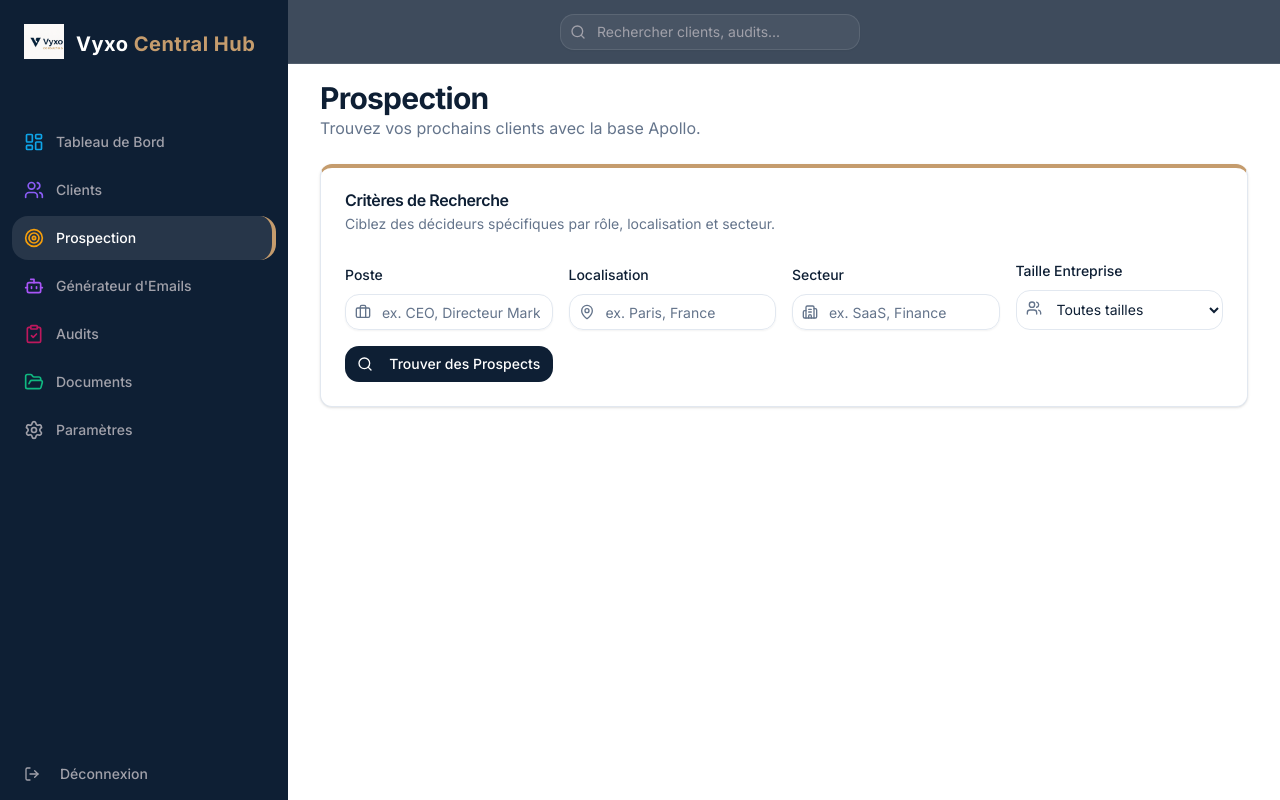
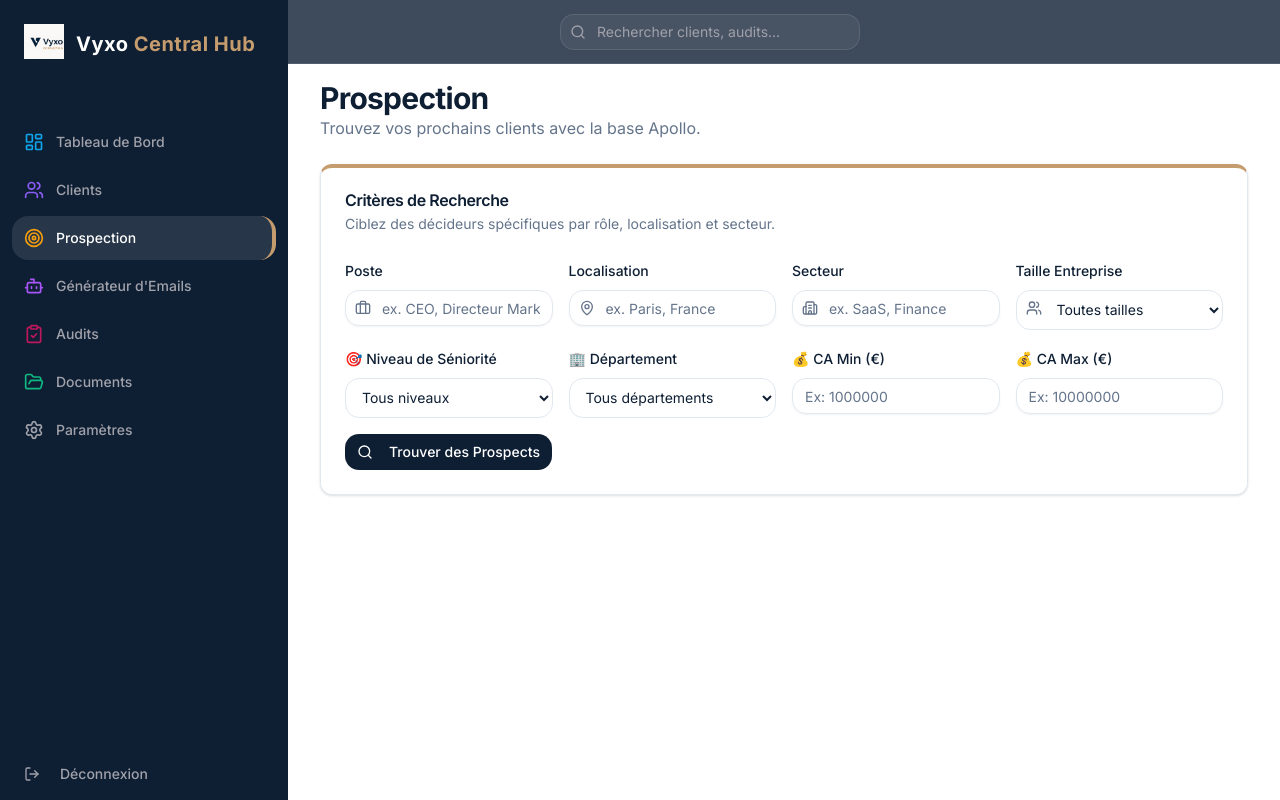
Before and after one commit to MaitreCoq95/VyxoCentralHub3.0, a Next.js app: page /prospecting in a window 1280 px wide. Built offline with nearby package versions, Linux system fonts and the light colour scheme.

Commit message:
feat: add 4 new prospecting filters (seniority, department, revenue, expanded titles)

```diff
--- a/app/(dashboard)/prospecting/page.tsx
+++ b/app/(dashboard)/prospecting/page.tsx
@@ -30,7 +30,11 @@ export default function ProspectingPage() {
     jobTitle: "",
     location: "",
     industry: "",
-    companySize: ""
+    companySize: "",
+    seniority: "",
+    department: "",
+    revenueMin: "",
+    revenueMax: ""
   })
   const [results, setResults] = useState<Prospect[]>([])
   const [loading, setLoading] = useState(false)
@@ -40,7 +44,7 @@ export default function ProspectingPage() {
 
   async function handleSearch(e: React.FormEvent) {
     e.preventDefault()
-    if (!searchParams.jobTitle && !searchParams.industry) {
+    if (!searchParams.jobTitle && !searchParams.industry && !searchParams.seniority && !searchParams.department) {
       toast({
         variant: "destructive",
         title: t("prospect.missingCriteria"),
@@ -180,7 +184,8 @@ export default function ProspectingPage() {
           <CardDescription>{t("prospect.targetDecisionMakers")}</CardDescription>
         </CardHeader>
         <CardContent>
-          <form onSubmit={handleSearch} className="grid grid-cols-1 md:grid-cols-4 gap-4 items-end">
+          <form onSubmit={handleSearch} className="space-y-4">
+            <div className="grid grid-cols-1 md:grid-cols-4 gap-4">
             <div className="space-y-2">
               <label className="text-sm font-medium">{t("prospect.jobTitle")}</label>
               <div className="relative">
@@ -238,7 +243,68 @@ export default function ProspectingPage() {
                   </select>
                 </div>
               </div>
-            <Button type="submit" disabled={loading} className="bg-vyxo-navy hover:bg-vyxo-navy/90 text-white">
+            </div>
+
+            {/* NEW FILTERS ROW */}
+            <div className="grid grid-cols-1 md:grid-cols-4 gap-4">
+              <div className="space-y-2">
+                <label className="text-sm font-medium">🎯 Niveau de Séniorité</label>
+                <select
+                  className="flex h-10 w-full rounded-md border border-input bg-background px-3 py-2 text-sm ring-offset-background focus-visible:outline-none focus-visible:ring-2 focus-visible:ring-ring focus-visible:ring-offset-2 disabled:cursor-not-allowed disabled:opacity-50"
+                  value={searchParams.seniority}
+                  onChange={(e) => setSearchParams({...searchParams, seniority: e.target.value})}
+                >
+                  <option value="">Tous niveaux</option>
+                  <option value="c_suite">C-Suite (CEO, CTO, CFO...)</option>
+                  <option value="vp">Vice-Président</option>
+                  <option value="director">Directeur</option>
+                  <option value="manager">Manager</option>
+                  <option value="senior">Senior</option>
+                  <option value="entry">Junior/Entry</option>
+                </select>
+              </div>
+
+              <div className="space-y-2">
+                <label className="text-sm font-medium">🏢 Département</label>
+                <select
+                  className="flex h-10 w-full rounded-md border border-input bg-background px-3 py-2 text-sm ring-offset-background focus-visible:outline-none focus-visible:ring-2 focus-visible:ring-ring focus-visible:ring-offset-2 disabled:cursor-not-allowed disabled:opacity-50"
+                  value={searchParams.department}
+                  onChange={(e) => setSearchParams({...searchParams, department: e.target.value})}
+                >
+                  <option value="">Tous départements</option>
+                  <option value="sales">Ventes</option>
+                  <option value="marketing">Marketing</option>
+                  <option value="engineering">Ingénierie/Tech</option>
+                  <option value="operations">Opérations</option>
+                  <option value="finance">Finance</option>
+                  <option value="hr">Ressources Humaines</option>
+                  <option value="legal">Juridique</option>
+                  <option value="customer_success">Customer Success</option>
+                </select>
+              </div>
+
+              <div className="space-y-2">
+                <label className="text-sm font-medium">💰 CA Min (€)</label>
+                <Input
+                  type="number"
+                  placeholder="Ex: 1000000"
+                  value={searchParams.revenueMin}
+                  onChange={(e) => setSearchParams({...searchParams, revenueMin: e.target.value})}
+                />
+              </div>
+
+              <div className="space-y-2">
+                <label className="text-sm font-medium">💰 CA Max (€)</label>
+                <Input
+                  type="number"
+                  placeholder="Ex: 10000000"
+                  value={searchParams.revenueMax}
+                  onChange={(e) => setSearchParams({...searchParams, revenueMax: e.target.value})}
+                />
+              </div>
+            </div>
+
+            <Button type="submit" disabled={loading} className="bg-vyxo-navy hover:bg-vyxo-navy/90 text-white w-full md:w-auto">
               {loading ? <Loader2 className="mr-2 h-4 w-4 animate-spin" /> : <Search className="mr-2 h-4 w-4" />}
               {t("prospect.findProspects")}
             </Button>
--- a/app/api/prospecting/apollo/search/route.ts
+++ b/app/api/prospecting/apollo/search/route.ts
@@ -3,15 +3,26 @@ import { NextResponse } from 'next/server'
 export async function POST(request: Request) {
   try {
     const body = await request.json()
-    const { jobTitle, location, industry, companySize, page = 1 } = body
+    const { jobTitle, location, industry, companySize, seniority, department, revenueMin, revenueMax, page = 1 } = body
 
-    console.log('🕵️‍♂️ Searching Apollo for:', { jobTitle, location, industry, companySize })
+    console.log('🕵️‍♂️ Searching Apollo for:', { jobTitle, location, industry, companySize, seniority, department, revenueMin, revenueMax })
 
     const apiKey = process.env.APOLLO_API_KEY
 
     if (!apiKey) {
       return NextResponse.json({ error: 'Apollo API key not configured' }, { status: 500 })
     }
+
+    // Expand job title to include common variations for better results
+    const expandedTitles = jobTitle ? [
+      jobTitle,
+      // Add common variations if it's a simple title
+      ...(jobTitle.toLowerCase().includes('ceo') ? ['Chief Executive Officer', 'Founder', 'Co-Founder'] : []),
+      ...(jobTitle.toLowerCase().includes('cto') ? ['Chief Technology Officer', 'VP Technology'] : []),
+      ...(jobTitle.toLowerCase().includes('cfo') ? ['Chief Financial Officer', 'VP Finance'] : []),
+      ...(jobTitle.toLowerCase().includes('cmo') ? ['Chief Marketing Officer', 'VP Marketing'] : []),
+      ...(jobTitle.toLowerCase().includes('director') ? ['Head of', 'Manager'] : []),
+    ].filter((v, i, a) => a.indexOf(v) === i) : [] // Remove duplicates
 
     const options = {
       method: 'POST',
@@ -23,10 +34,16 @@ export async function POST(request: Request) {
       body: JSON.stringify({
         q_organization_domains: null,
         page: page,
-        person_titles: jobTitle ? [jobTitle] : [],
-        organization_locations: location ? [location] : [],
-        organization_num_employees_ranges: companySize ? [companySize] : null,
-        q_keywords: industry, // Using industry as a keyword for broader match
+        person_titles: expandedTitles.length > 0 ? expandedTitles : undefined,
+        person_seniorities: seniority ? [seniority] : undefined,
+        person_department: department || undefined,
+        organization_locations: location ? [location] : undefined,
+        organization_num_employees_ranges: companySize ? [companySize] : undefined,
+        revenue_range: (revenueMin || revenueMax) ? {
+          min: revenueMin ? parseInt(revenueMin) : undefined,
+          max: revenueMax ? parseInt(revenueMax) : undefined
+        } : undefined,
+        q_keywords: industry || undefined,
         per_page: 10
       })
     }
```
